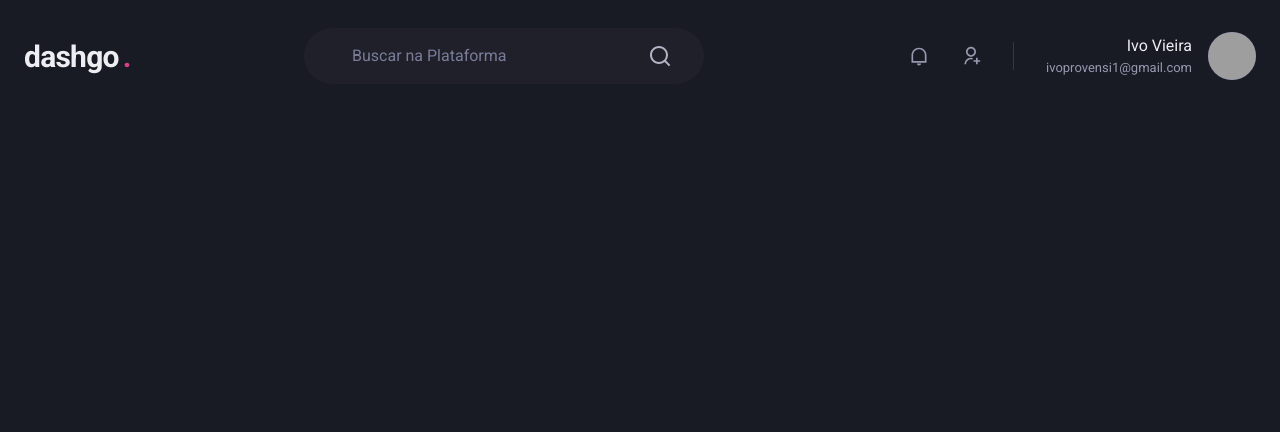
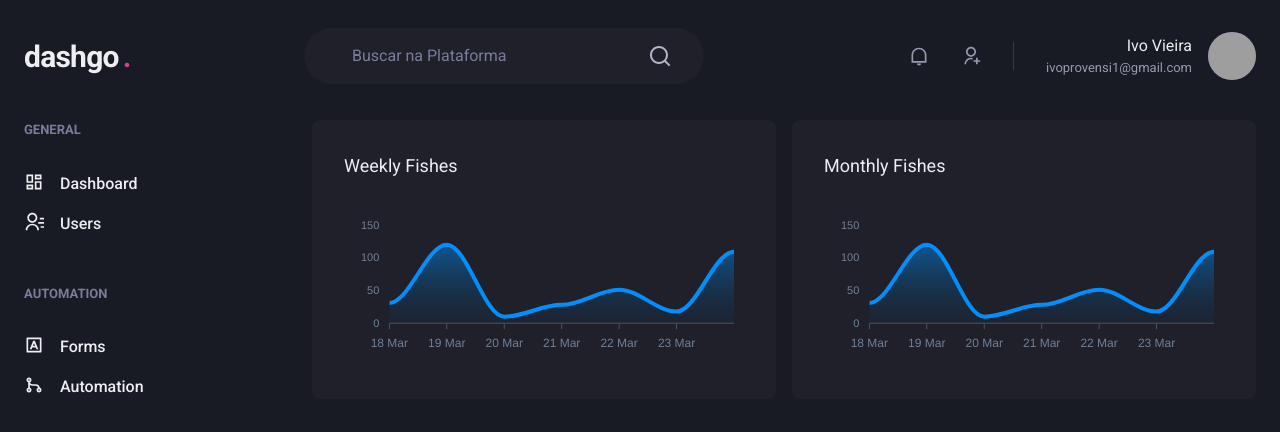
Before and after one commit to ivopr/dashgo, a Next.js app: page /dashboard in a window 1280 px wide. Shown: the top 432 px of the page. Built offline with nearby package versions, Linux system fonts and the light colour scheme; grey boxes are pictures that could not be loaded.

Commit message:
feat: 🎸 dashboard page, charts and some sidebar links

```diff
--- a/package.json
+++ b/package.json
@@ -15,9 +15,11 @@
     "@emotion/styled": "^11.1.5",
     "@types/node": "^14.14.37",
     "@types/react": "^17.0.3",
+    "apexcharts": "^3.26.0",
     "framer-motion": "^4.1.2",
     "next": "10.1.2",
     "react": "17.0.2",
+    "react-apexcharts": "^1.3.7",
     "react-dom": "17.0.2",
     "react-icons": "^4.2.0",
     "typescript": "^4.2.3"
--- /dev/null
+++ b/src/components/Sidebar.tsx
@@ -0,0 +1,54 @@
+import { Box, Icon, Link, Stack, Text } from "@chakra-ui/react";
+import { RiContactsLine, RiDashboardLine, RiGitMergeLine, RiInputMethodLine } from "react-icons/ri";
+
+export function Sidebar(): JSX.Element {
+  return (
+    <Box as="aside" mr="8" w="64">
+      <Stack align="flex-start" spacing="12">
+        <Box>
+          <Text color="gray.400" fontSize="small" fontWeight="bold" textTransform="uppercase">
+            General
+          </Text>
+
+          <Stack align="stretch" mt="8" spacing="4">
+            <Link align="center" display="flex">
+              <Icon as={RiDashboardLine} fontSize="20" />
+              <Text fontWeight="medium" ml="4">
+                Dashboard
+              </Text>
+            </Link>
+
+            <Link align="center" display="flex">
+              <Icon as={RiContactsLine} fontSize="20" />
+              <Text fontWeight="medium" ml="4">
+                Users
+              </Text>
+            </Link>
+          </Stack>
+        </Box>
+
+        <Box>
+          <Text color="gray.400" fontSize="small" fontWeight="bold" textTransform="uppercase">
+            Automation
+          </Text>
+
+          <Stack align="stretch" mt="8" spacing="4">
+            <Link align="center" display="flex">
+              <Icon as={RiInputMethodLine} fontSize="20" />
+              <Text fontWeight="medium" ml="4">
+                Forms
+              </Text>
+            </Link>
+
+            <Link align="center" display="flex">
+              <Icon as={RiGitMergeLine} fontSize="20" />
+              <Text fontWeight="medium" ml="4">
+                Automation
+              </Text>
+            </Link>
+          </Stack>
+        </Box>
+      </Stack>
+    </Box>
+  );
+}
--- /dev/null
+++ b/src/components/index.tsx
@@ -0,0 +1,3 @@
+export { FormInput } from "./Form/Input";
+export { Header } from "./Header";
+export { Sidebar } from "./Sidebar";
--- a/src/pages/dashboard.tsx
+++ b/src/pages/dashboard.tsx
@@ -1,5 +1,88 @@
-import { Header } from "@components/Header";
+import { Box, Flex, SimpleGrid, Text } from "@chakra-ui/layout";
+import theme from "@chakra-ui/theme";
+import { Header, Sidebar } from "@components";
+import dynamic from "next/dynamic";
+
+const Chart = dynamic(() => import("react-apexcharts"), {
+  ssr: false
+});
+
+const options = {
+  chart: {
+    toolbar: {
+      show: false
+    },
+    zoom: {
+      enabled: false
+    },
+    foreColor: theme.colors.gray[500]
+  },
+  grid: {
+    show: false
+  },
+  dataLabels: {
+    enabled: false
+  },
+  tooltip: {
+    enabled: false
+  },
+  xaxis: {
+    type: "datetime",
+    axisBorder: {
+      color: theme.colors.gray[600]
+    },
+    axisTicks: {
+      color: theme.colors.gray[600]
+    },
+    categories: [
+      "2021-03-18T00:00:00.000Z",
+      "2021-03-19T00:00:00.000Z",
+      "2021-03-20T00:00:00.000Z",
+      "2021-03-21T00:00:00.000Z",
+      "2021-03-22T00:00:00.000Z",
+      "2021-03-23T00:00:00.000Z",
+      "2021-03-24T00:00:00.000Z"
+    ]
+  },
+  fill: {
+    opacity: 0.3,
+    type: "gradient",
+    gradient: {
+      shade: "dark",
+      opacityFrom: 0.7,
+      opacityTo: 0.3
+    }
+  }
+};
+
+const series = [{ name: "One", data: [31, 120, 10, 28, 51, 18, 109] }];
 
 export default function Dashboard(): JSX.Element {
-  return <Header />;
+  return (
+    <Flex direction="column" h="100vh">
+      <Header />
+
+      <Flex maxW={1480} mx="auto" my="6" px="6" w="100%">
+        <Sidebar />
+
+        <SimpleGrid align="flex-start" flex="1" gap="4" minChildWidth="320px">
+          <Box bg="gray.800" borderRadius={8} p="8" pb="4">
+            <Text fontSize="lg" mb="4">
+              Weekly Fishes
+            </Text>
+
+            <Chart height={160} options={options} series={series} type="area" />
+          </Box>
+
+          <Box bg="gray.800" borderRadius={8} p="8" pb="4">
+            <Text fontSize="lg" mb="4">
+              Monthly Fishes
+            </Text>
+
+            <Chart height={160} options={options} series={series} type="area" />
+          </Box>
+        </SimpleGrid>
+      </Flex>
+    </Flex>
+  );
 }
--- a/src/pages/index.tsx
+++ b/src/pages/index.tsx
@@ -1,5 +1,5 @@
 import { Button, Flex, Stack } from "@chakra-ui/react";
-import { FormInput } from "@components/Form/Input";
+import { FormInput } from "@components";
 
 export default function SignIn(): JSX.Element {
   return (
--- a/tsconfig.json
+++ b/tsconfig.json
@@ -20,6 +20,7 @@
     "baseUrl": ".",
     "paths": {
       "@components/*": ["./src/components/*"],
+      "@components": ["./src/components/index.tsx"],
     }
   },
   "include": [
```
Also changed, not shown: 1 other file (tests, documents, lock files or other folders).
